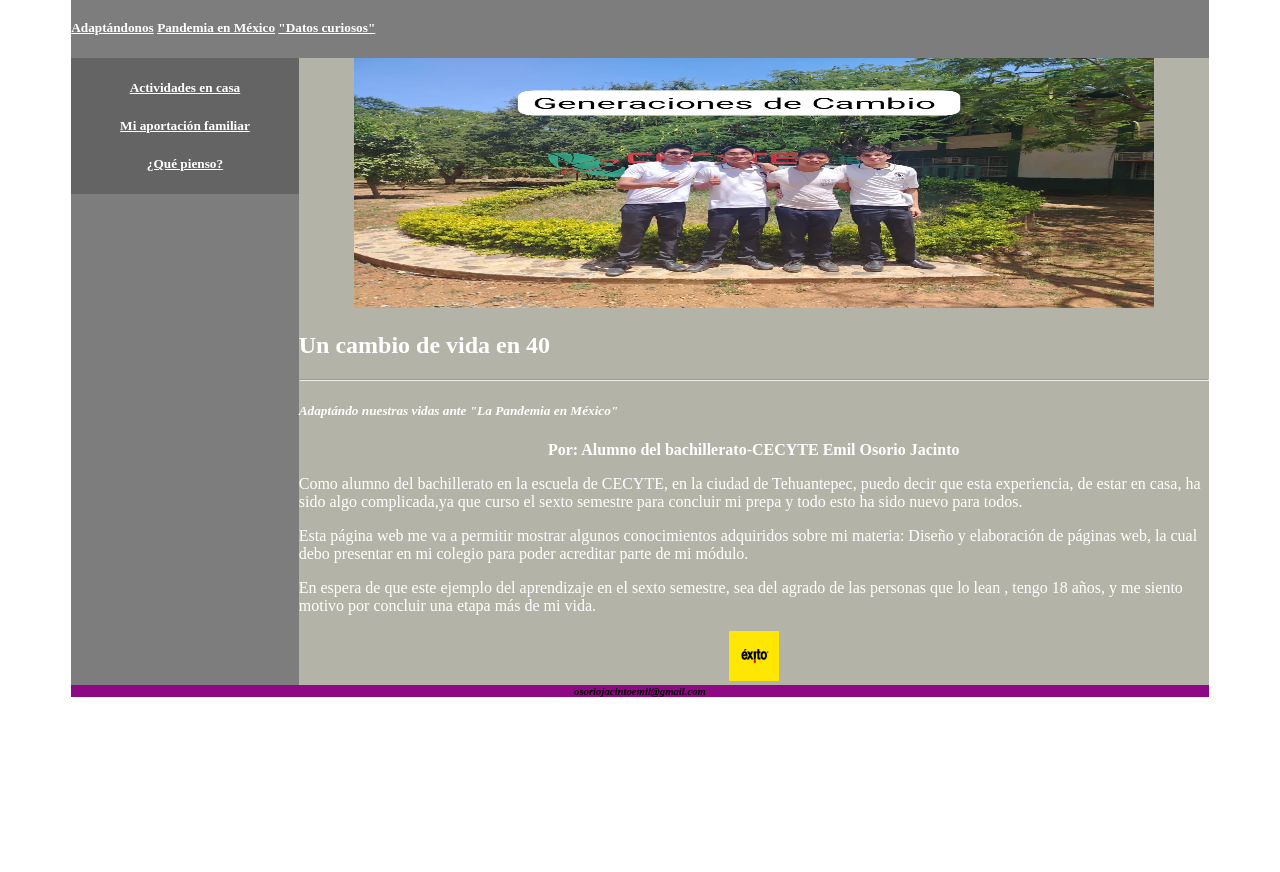
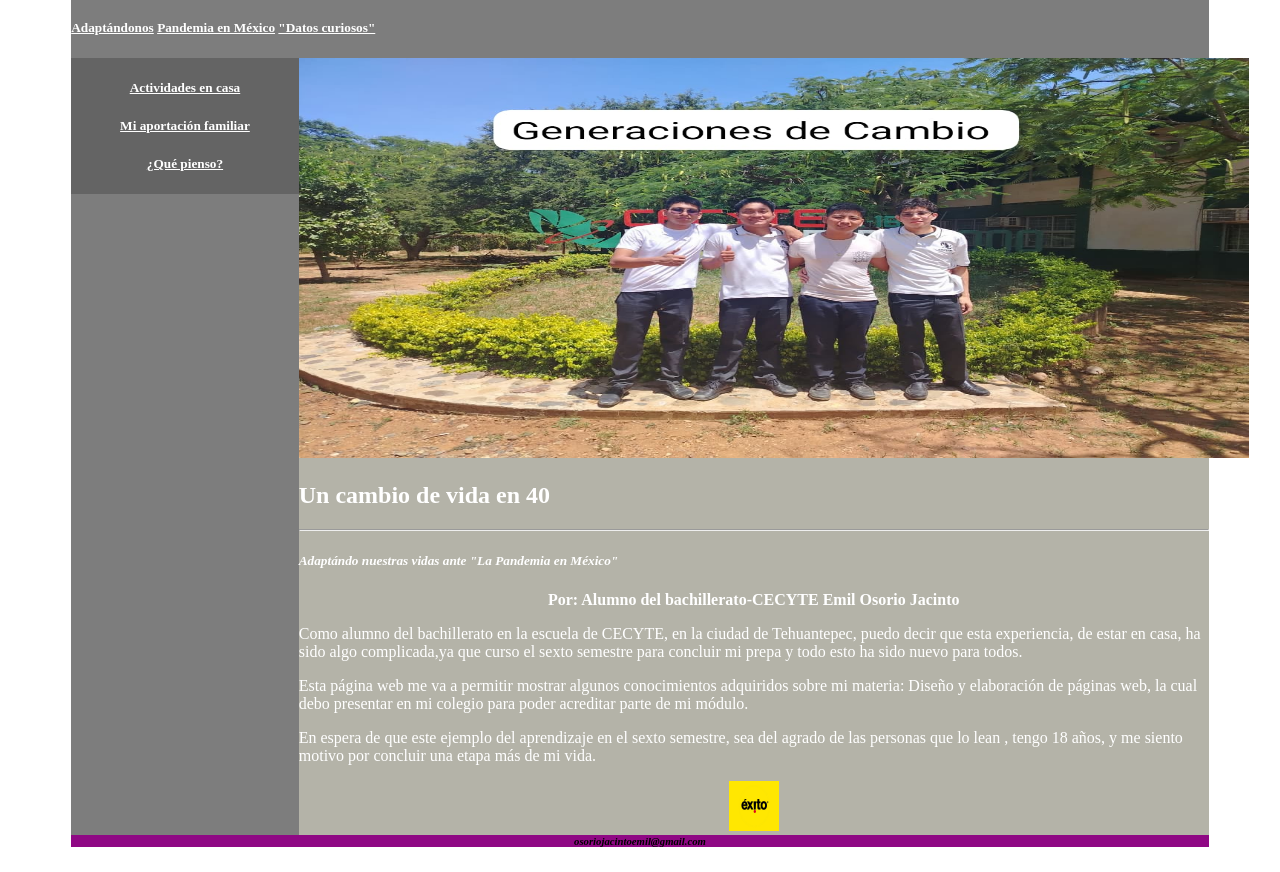
Before and after one commit to Emil-401/EMILOJ-50124p, a plain HTML site: page index.html in a window 1280 px wide. Shown: the part 61-933 px from the top of the page. Before the commit the page ends 800 px from the top, so only its background shows below. Drawn offline with Linux system fonts and the light colour scheme.

Commit message:
Add files via upload

```diff
--- a/index.html
+++ b/index.html
@@ -16,7 +16,7 @@
 <a href="curiosos.html" style="color: white;">"Datos curiosos"</a></h5>
 </nav>
 <section id="derecha">
-<CENTER><img src="IMA CAM.jpg" alt="Home" height="250" width="800"></CENTER>
+<CENTER><img src="IMA CAM.jpg" alt="Home" height="400" width="950"></CENTER>
 <h1 style="color: white;">Un cambio de vida en 40</h1>
 <hr>
 <h5><em style="color: white;">Adaptándo nuestras vidas ante "La Pandemia en México"</em></h5>
```
